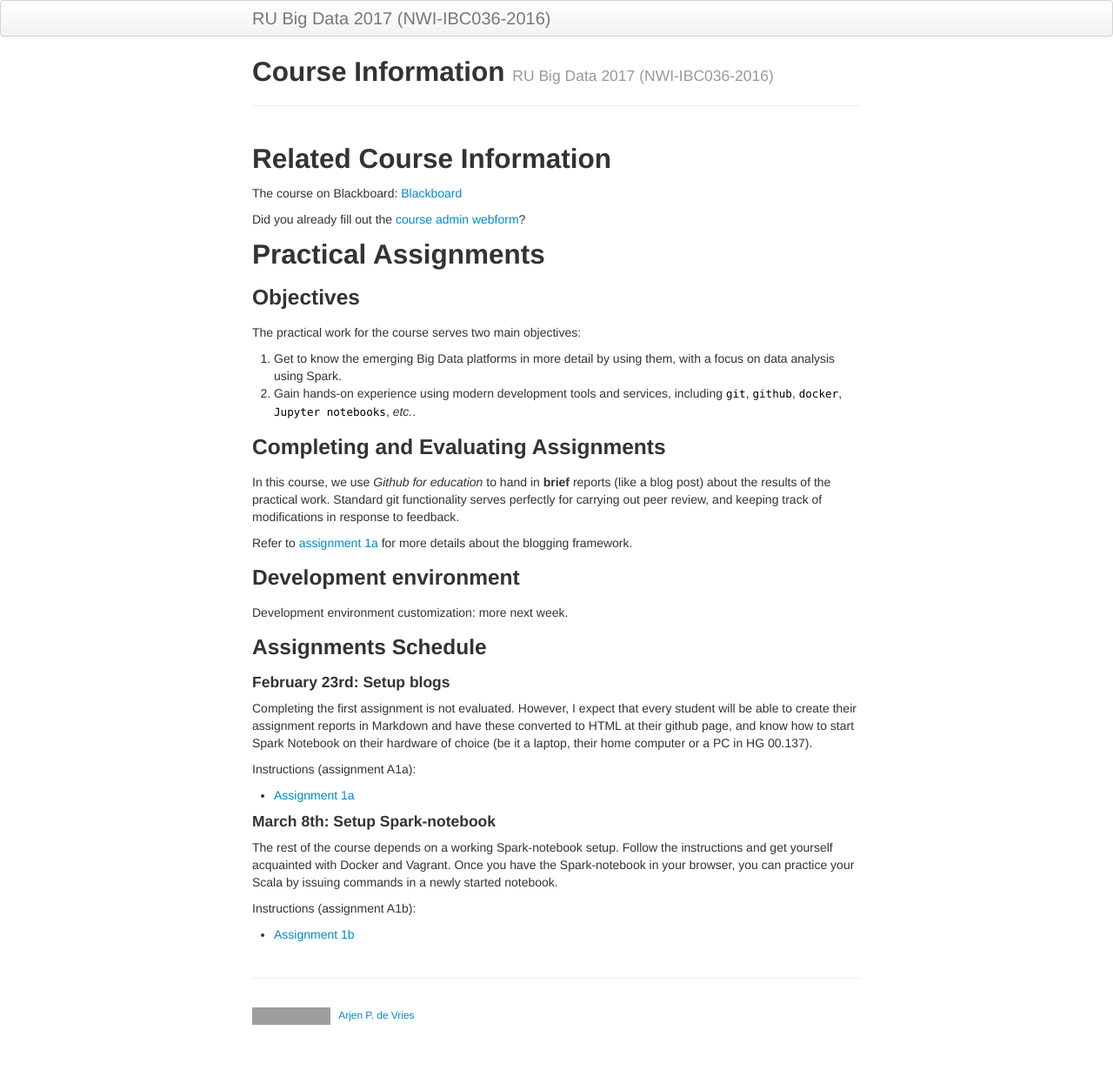
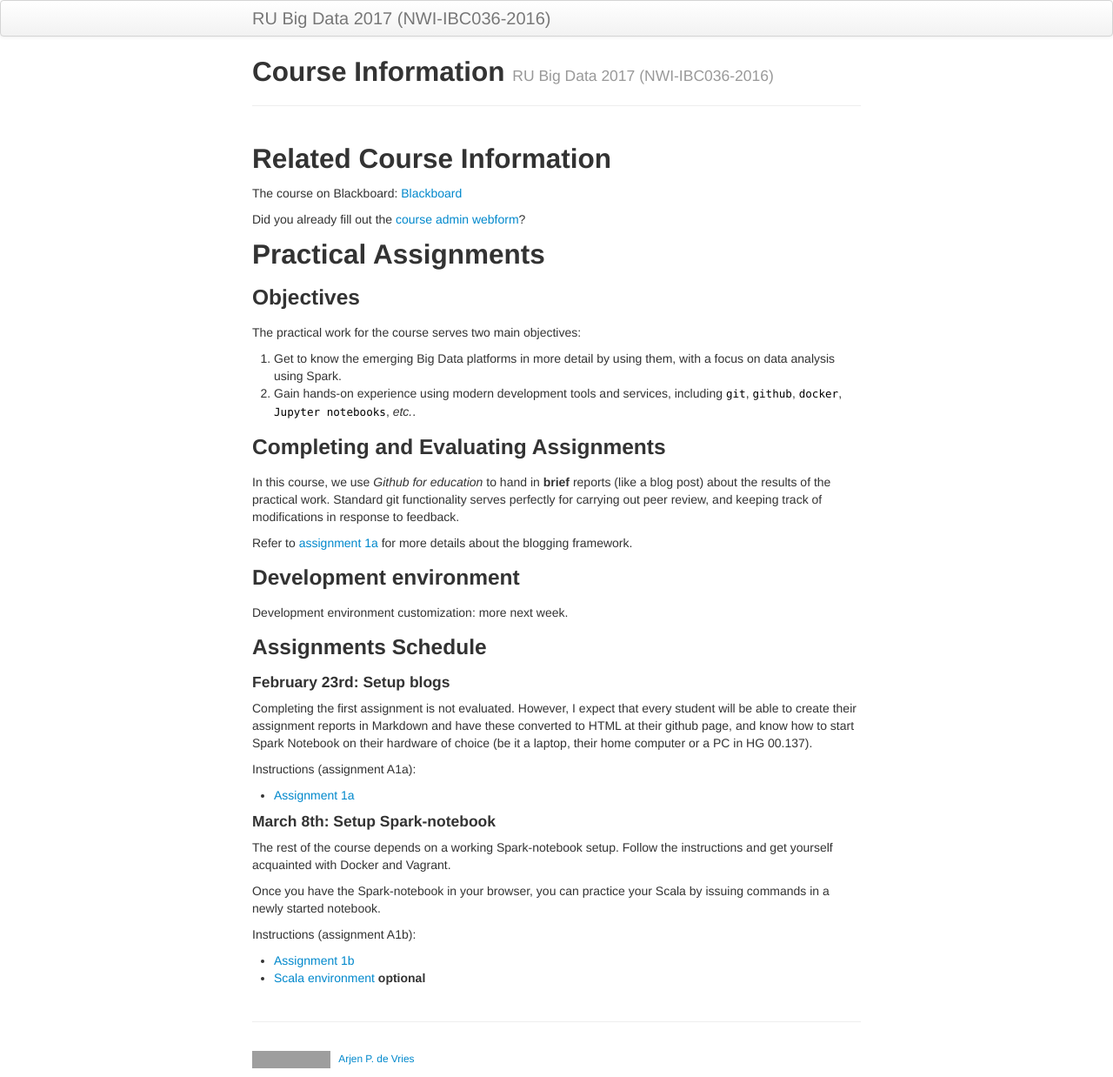
Before and after one commit to Thelukepet/course, a Jekyll site: the page built from index.md, in a window 1280 px wide. Shown: the whole page at 87% size. Built offline with Jekyll 4.4.1, drawn with Linux system fonts in a browser that asks for light colours; before the commit the page ends 1188 px from its top, so only the background shows below that; grey boxes are pictures that could not be loaded.

Commit message:
Adding Scala setup to instructions

```diff
--- a/index.md
+++ b/index.md
@@ -50,9 +50,11 @@ Instructions (assignment A1a):
 
 The rest of the course depends on a working Spark-notebook setup.
 Follow the instructions and get yourself acquainted with Docker and Vagrant.
+
 Once you have the Spark-notebook in your browser, you can practice your Scala by issuing
 commands in a newly started notebook.
 
 Instructions (assignment A1b):
 
 * [Assignment 1b](assignments/A1b-docker.html)
+* [Scala environment](background/scala.html) __optional__
```
